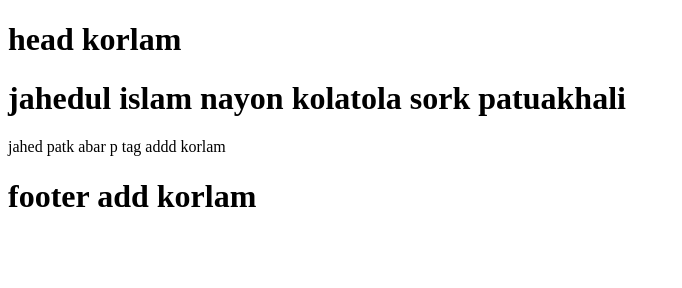
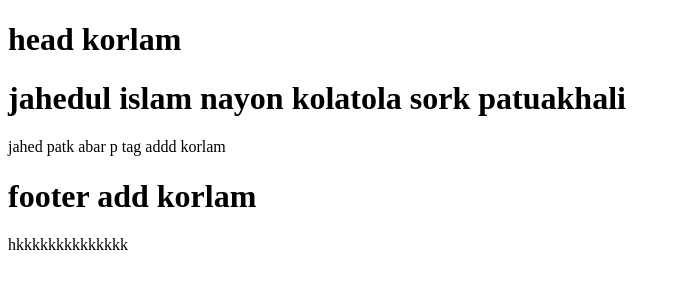
Before and after one commit to nayonptk/customrepo, a plain HTML site: page index.html in a window 1280 px wide. Shown: the whole page, without its empty margins (0-682 px from the left). Drawn offline with Linux system fonts and the light colour scheme.

Commit message:
index abar coppy add korlam

```diff
--- a/index.html
+++ b/index.html
@@ -15,5 +15,9 @@
 		<footer>
 			<h1>footer add korlam</h1>
 		</footer>
+
+		<div class="non">
+			hkkkkkkkkkkkkkk
+		</div>
 </body>
 </html>
```
